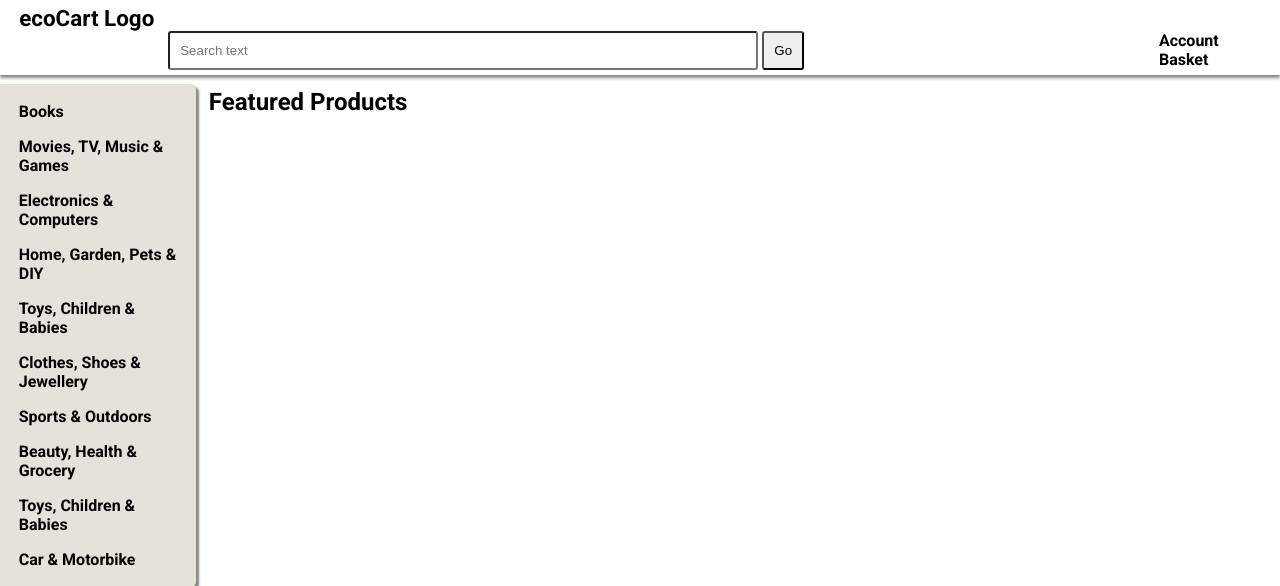
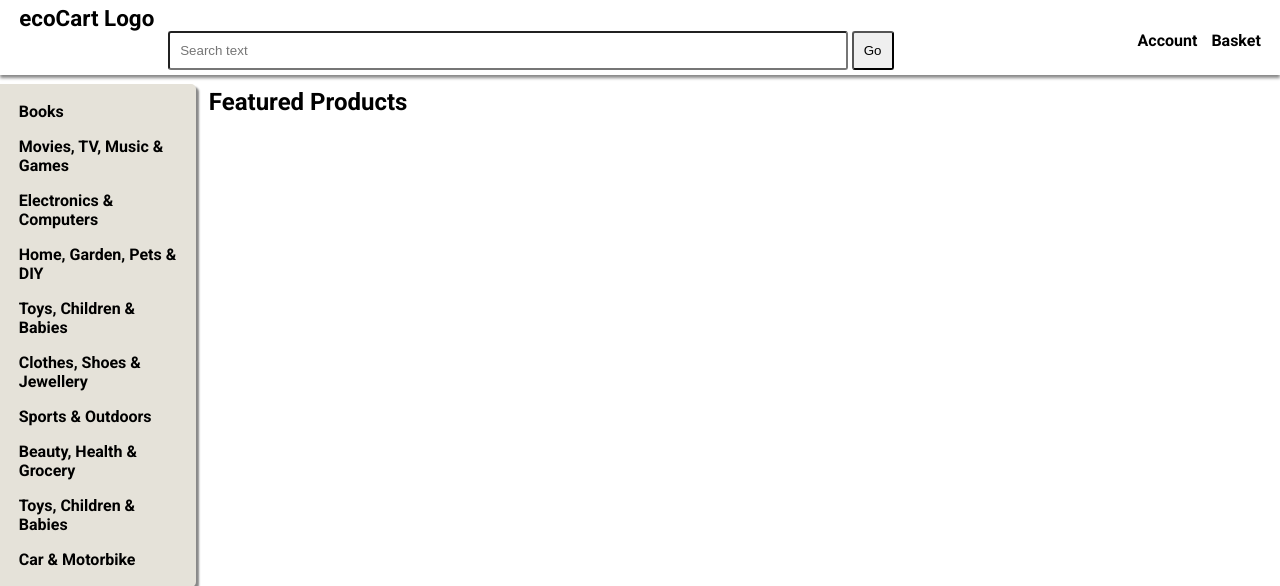
Before and after one commit to EM-Creations/ecoCart, a PHP site: page /prototyping/home.html in a window 1280 px wide. Shown: the top 586 px of the page. Run offline with PHP 8.4, Linux system fonts and the light colour scheme.

Commit message:
Fix: Fixed bug where links in the right of the header wouldn't stay still by setting a static margin between them rather than a variable percentage margin.

```diff
--- a/css/base.css
+++ b/css/base.css
@@ -30,7 +30,7 @@ header>div#headerText {
 
 /* Header search styling */
 header>div#headerSearch {
-	margin: 0 12%;
+	margin-left: 12%;
 }
 
 header>div#headerSearch input {
@@ -50,7 +50,10 @@ header>div#headerRight {
 
 header>div#headerRight>span.link {
 	font-weight: bold;
-	margin-left: 10%;
+}
+
+header>div#headerRight>span.link#last {
+	margin-left: 10px;
 }
 
 /* Category Navigation */
--- a/prototyping/home.html
+++ b/prototyping/home.html
@@ -21,7 +21,7 @@
 				<div id="headerText">ecoCart Logo</div>
 				<div id="headerRight">
 					<span class="link">Account</span>
-					<span class="link">Basket</span>
+					<span id="last" class="link">Basket</span>
 				</div>
 				<div id="headerSearch">
 					<input type="text" placeholder="Search text">
```
